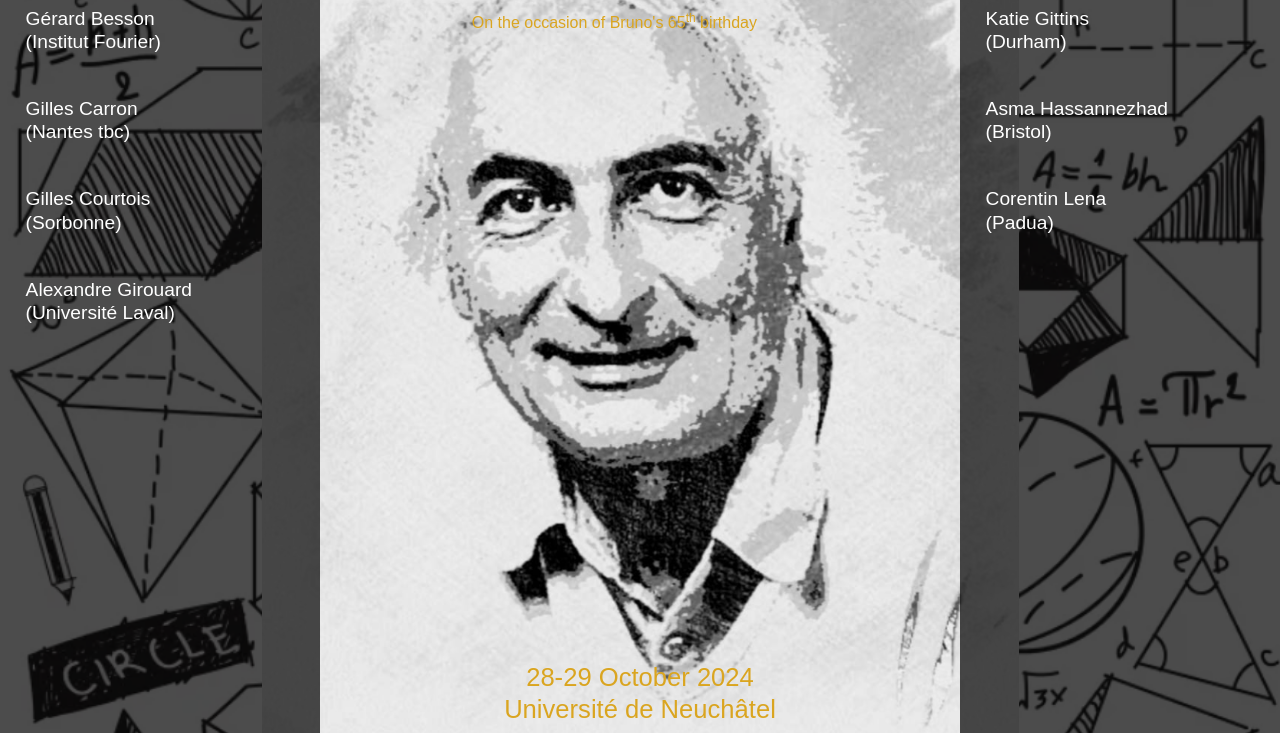
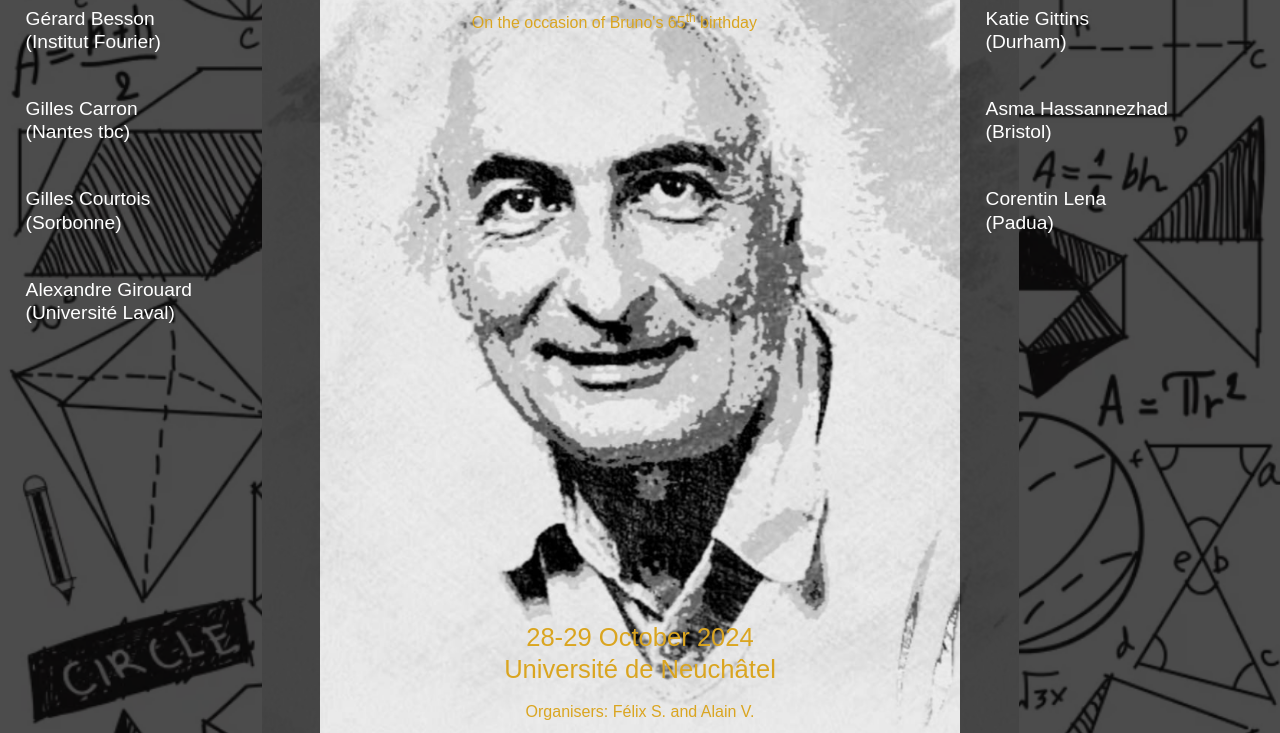
Before and after one commit to Tchatchu5/conference-page, a plain HTML site: page index.html in a window 1280 px wide. Shown: the part 67-800 px from the top of the page. Drawn offline with nearby package versions, Linux system fonts and the light colour scheme.

Commit message:
organisers

```diff
--- a/index.html
+++ b/index.html
@@ -63,10 +63,21 @@
 
         .bottom-text {
             position: absolute;
+            bottom: 5%;
+            left: 50%;
+            transform: translateX(-50%);
+            font-size: 1.6em;
+            line-height: 0.6;
+            margin: 0;
+            width: 100%;
+        }
+
+        .organisers {
+            position: absolute;
             bottom: 0;
             left: 50%;
             transform: translateX(-50%);
-            font-size: 1.6em;
+            font-size: 1em;
             line-height: 0.6;
             margin: 0;
             width: 100%;
@@ -87,6 +98,11 @@
             .bottom-text {
                 font-size: 1.4em;
                 bottom: 5%;
+            }
+
+            .organisers {
+                font-size: 1em;
+                bottom: 100%;
             }
 
             .speakers {
@@ -119,6 +135,9 @@
                     <p>28-29 October 2024</p>
                     <p><a href="https://www.unine.ch/math/" target="_blank" style="color: inherit; text-decoration: none;">Université de Neuchâtel</a></p>
                 </div>
+                <div class="organisers">
+                    <p>Organisers: Félix S. and Alain V.</p>
+                </div>
             </div>
 
             <div class="col-md-3 speakers">
```
